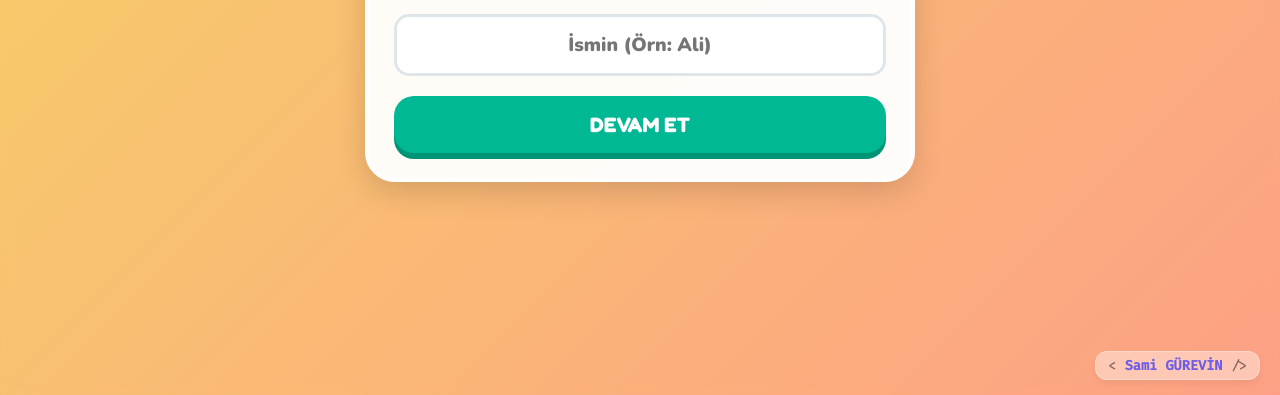
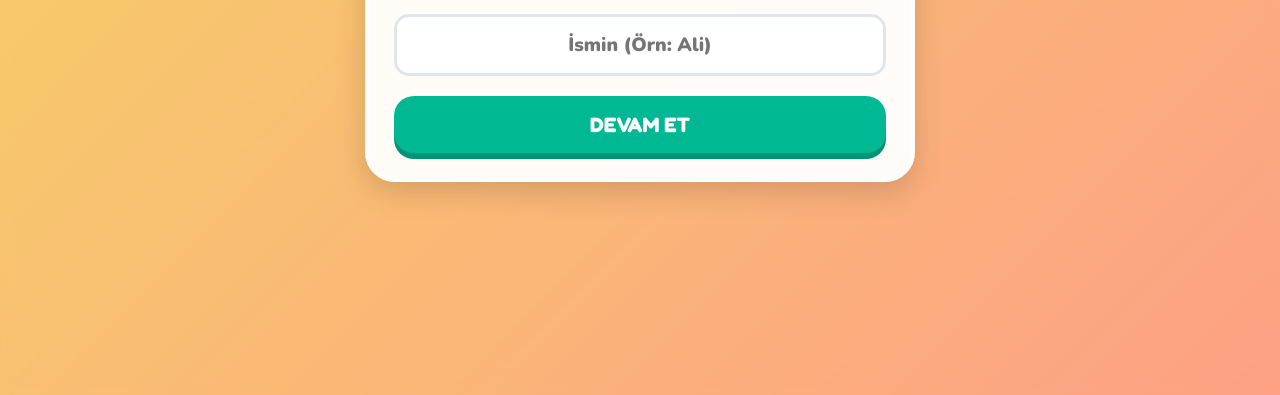
Before and after one commit to Smart-PDR/matematikustasi-online, a plain HTML site: page index.html in a window 1280 px wide. Shown: the part 405-800 px from the top of the page. Drawn offline with nearby package versions, Linux system fonts and the light colour scheme.

Commit message:
Update index.html

```diff
--- a/index.html
+++ b/index.html
@@ -38,16 +38,11 @@
         body.mode-tablet { --btn-size: 70px; --font-scale: 1; --pad: 20px; }
         body.mode-board { --btn-size: 90px; --font-scale: 1.3; --pad: 30px; }
 
-        /* Developer Signature */
-        .dev-signature {
-            position: fixed; bottom: 15px; right: 20px;
-            font-family: 'Fira Code', monospace; font-size: 0.85rem;
-            color: rgba(0,0,0,0.5); text-align: right; pointer-events: none; z-index: 9999;
-            background: rgba(255,255,255,0.4); padding: 5px 12px; border-radius: 12px;
-            backdrop-filter: blur(4px); border: 1px solid rgba(255,255,255,0.3);
-            box-shadow: 0 4px 6px rgba(0,0,0,0.05);
+        /* Minimalist Developer Signature */
+        .dev-footer {
+            margin-top: 20px; font-family: 'Fira Code', monospace;
+            font-size: 0.75rem; color: #b2bec3; opacity: 0.7;
         }
-        .dev-signature strong { font-weight: 700; color: var(--primary); }
 
         /* Sound Toggle */
         .sound-toggle {
@@ -239,11 +234,6 @@
 </head>
 <body class="mode-tablet">
 
-<!-- Signature -->
-<div class="dev-signature">
-    &lt; <strong>Sami GÜREVİN</strong> /&gt;
-</div>
-
 <button class="sound-toggle" onclick="toggleSound()">
     <span id="sound-icon">🔊</span>
 </button>
@@ -323,6 +313,9 @@
         </div>
 
         <button class="big-btn btn-white" style="margin-top:10px; font-size:1rem;" onclick="showStats()">🏆 Skorlar</button>
+
+        <!-- Minimalist Signature -->
+        <div class="dev-footer">&lt; <strong>Sami GÜREVİN</strong> /&gt;</div>
     </div>
 </div>
 
@@ -1062,8 +1055,14 @@
           lastEventTime = data.latestEvent.ts;
           const ev = data.latestEvent;
 
-          if(ev.type === 'answer' && ev.who !== state.role) {
-              showToast(`${ev.name} BİLDİ! 🚀`);
+          if(ev.type === 'answer') {
+              if(ev.who !== state.role) {
+                  showToast(`${ev.name} BİLDİ! 🚀`);
+              }
+              // CRITICAL FIX: Host generates next question if guest answered
+              if(state.role === 'p1' && ev.who !== 'p1') {
+                   setTimeout(() => generateNextOnlineQ(), 800); // 0.8s delay
+              }
           }
           if(ev.type === 'freeze' && ev.target === state.role) {
               showToast("RAKİP SENİ DONDURDU! ❄️");
```
